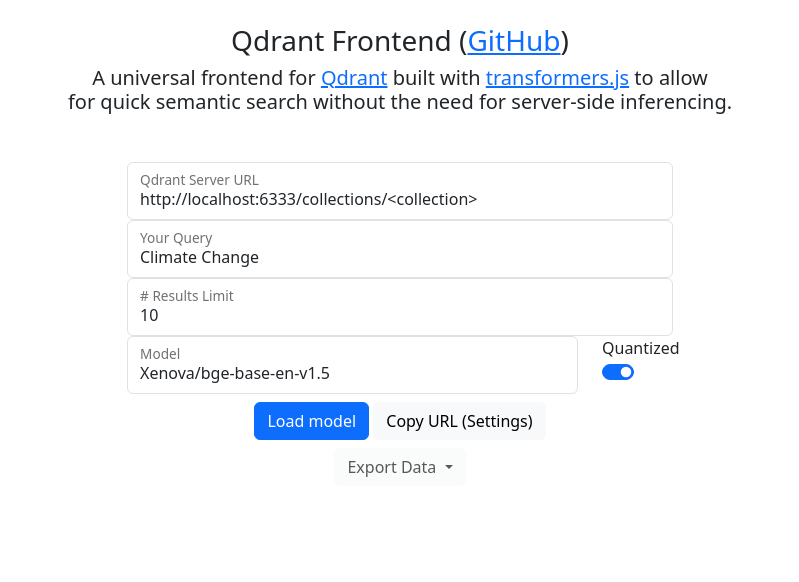
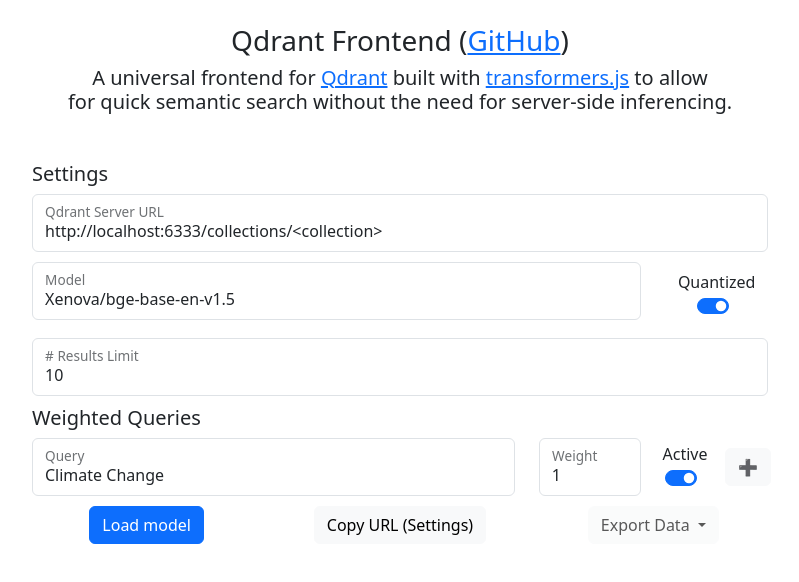
Before and after one commit to do-me/qdrant-frontend, a website: page index.html in a window 1280 px wide. Shown: the whole page, without its empty margins (240-1039 px from the left). Drawn offline with nearby package versions, Linux system fonts and the light colour scheme.

Commit message:
Add weighted queries

```diff
--- a/index.html
+++ b/index.html
@@ -5,10 +5,17 @@
     <title>Qdrant Frontend</title>
     <meta charset="UTF-8" />
     <meta name="viewport" content="width=device-width, initial-scale=1.0" />
-    <link href="https://cdn.jsdelivr.net/npm/bootstrap@5.3.3/dist/css/bootstrap.min.css" rel="stylesheet" integrity="sha384-QWTKZyjpPEjISv5WaRU9OFeRpok6YctnYmDr5pNlyT2bRjXh0JMhjY6hW+ALEwIH" crossorigin="anonymous">
-    <script src="https://cdn.jsdelivr.net/npm/bootstrap@5.3.3/dist/js/bootstrap.bundle.min.js" integrity="sha384-YvpcrYf0tY3lHB60NNkmXc5s9fDVZLESaAA55NDzOxhy9GkcIdslK1eN7N6jIeHz" crossorigin="anonymous"></script>
+    <link href="https://cdn.jsdelivr.net/npm/bootstrap@5.3.3/dist/css/bootstrap.min.css" rel="stylesheet"
+        integrity="sha384-QWTKZyjpPEjISv5WaRU9OFeRpok6YctnYmDr5pNlyT2bRjXh0JMhjY6hW+ALEwIH" crossorigin="anonymous">
+    <script src="https://cdn.jsdelivr.net/npm/bootstrap@5.3.3/dist/js/bootstrap.bundle.min.js"
+        integrity="sha384-YvpcrYf0tY3lHB60NNkmXc5s9fDVZLESaAA55NDzOxhy9GkcIdslK1eN7N6jIeHz"
+        crossorigin="anonymous"></script>
 </head>
 <style>
+    .col {
+        margin-bottom: 10px;
+    }
+
     #loading {
         display: inline-block;
         width: 1rem;
@@ -46,23 +53,39 @@
 <body>
 
     <br />
-    <div  class="text-center">
+    <div class="text-center">
         <h3>Qdrant Frontend (<a href="https://github.com/do-me/qdrant-frontend" target="_blank">GitHub</a>)</h3>
-    <h5>A universal frontend for <a href="https://qdrant.tech/" target="_blank">Qdrant</a> built with <a href="https://xenova.github.io/transformers.js/" target="_blank">transformers.js</a> to allow<br> for quick semantic search without the need for server-side inferencing.</h5>
+        <h5>A universal frontend for <a href="https://qdrant.tech/" target="_blank">Qdrant</a> built with <a
+                href="https://xenova.github.io/transformers.js/" target="_blank">transformers.js</a> to allow<br> for
+            quick semantic search without the need for server-side inferencing.</h5>
     </div>
     <div class="container mt-5">
         <div class="row justify-content-center">
-                    <div class="col-md-6 text-center">
+            <div class="col-md-8 text-center">
+                <h5 class="text-start">Settings</h5>
                 <div class="col">
                     <div class="form-floating">
-                                <input id="QdrantURL" class="form-control w-100" type="text" value="http://localhost:6333/collections/<collection>" />
+                        <input id="QdrantURL" class="form-control w-100" type="text"
+                            value="http://localhost:6333/collections/<collection>" />
                         <label for="QdrantURL">Qdrant Server URL</label>
                     </div>
                 </div>
                 <div class="col">
+                    <div class="row">
+                        <div class="col-md-10"> <!-- Adjusted width for HFModel -->
                             <div class="form-floating">
-                                <input id="inputText" class="form-control w-100" type="text" value="Climate Change" />
-                                <label for="inputText">Your Query</label>
+                                <input id="HFModel" class="form-control w-100 mb-2" type="text"
+                                    value="Xenova/bge-base-en-v1.5" />
+                                <label for="HFModel">Model</label>
+                            </div>
+                        </div>
+                        <div class="col-md-2 d-flex flex-column align-items-center justify-content-center">
+                            <label class="form-check-label" for="quantizedToggle">Quantized</label>
+                            <div class="form-check form-switch">
+                                <input class="form-check-input" type="checkbox" id="quantizedToggle" checked>
+                            </div>
+                        </div>
+
                     </div>
                 </div>
                 <div class="col">
@@ -71,36 +94,63 @@
                         <label for="QdrantLimit"># Results Limit</label>
                     </div>
                 </div>
-                        <div class="col">
-                            <div class="row">
-                                <div class="col-md-10"> <!-- Adjusted width for HFModel -->
+
+                <h5 class="text-start">Weighted Queries</h5>
+
+
+                <div id="queryRowsContainer">
+                    <div class="col row queryContainer" id="initialQueryContainer">
+
+                        <div class="col-md-8">
                             <div class="form-floating">
-                                        <input id="HFModel" class="form-control w-100 mb-2" type="text" value="Xenova/bge-base-en-v1.5" />
-                                        <label for="HFModel">Model</label>
+                                <input id="inputText0" class="form-control w-100 inputText" type="text" value="Climate Change" />
+                                <label for="inputText0">Query</label>
                             </div>
                         </div>
-                                <div class="col-md-2"> <!-- Adjusted width for quantized toggle -->
-                                    <label class="form-check-label" for="quantizedToggle">Quantized</label>
-                                    <div class="form-check form-switch">
-                                        <input class="form-check-input" type="checkbox" id="quantizedToggle" checked>
+
+                        <div class="col-md-2">
+                            <div class="form-floating">
+                                <input id="weight0" class="queryWeight form-control" type="number" step="0.1" value="1" min="0" />
+                                <label for="weight0">Weight</label>
                             </div>
                         </div>
+
+                        <div class="col-md-1 d-flex flex-column align-items-center justify-content-center">
+                            <label class="form-check-label" for="activeToggle0">Active</label>
+                            <div class="form-check form-switch">
+                                <input class="form-check-input activeToggle" type="checkbox" id="activeToggle0" checked>
+                            </div>
+                        </div>
+
+                        <div class="col-md-1 d-flex flex-column align-items-center justify-content-center">
+
+                                <button class="btn btn-light queryButton" id="queryButton0" type="button" title="Add query">➕</button>
+
+                        </div>
+
+
                     </div>
                 </div>
 
 
 
 
-
+                <div class="row">
+                    <div class="col">
+                        <div class="form-floating">
                             <button type="submit" id="submit_button" class="btn btn-primary mb-2">
                                 <div id="loading" style="display: none;"></div>
                                 <div id="submit_button_text">Load model</div>
                             </button>
-
+                        </div>
+                    </div>
+                    <div class="col">
                         <button id="copyURLButton" class="btn btn-light mb-2">Copy URL (Settings)</button>
-
+                    </div>
+                    <div class="col">
                         <div class="dropdown">
-                            <button class="btn btn-light dropdown-toggle mb-2" type="button" id="exportDropdown" data-bs-toggle="dropdown" aria-expanded="false" disabled>
+                            <button class="btn btn-light dropdown-toggle mb-2" type="button" id="exportDropdown"
+                                data-bs-toggle="dropdown" aria-expanded="false" disabled>
                                 Export Data
                             </button>
                             <ul class="dropdown-menu" aria-labelledby="exportDropdown">
@@ -109,6 +159,9 @@
                                 <li><button id="download_json" class="dropdown-item" type="button">JSON</button></li>
                             </ul>
                         </div>
+                    </div>
+                </div>
+
 
 
             </div>
```
Lines whose indentation alone changed are shown as unchanged.
